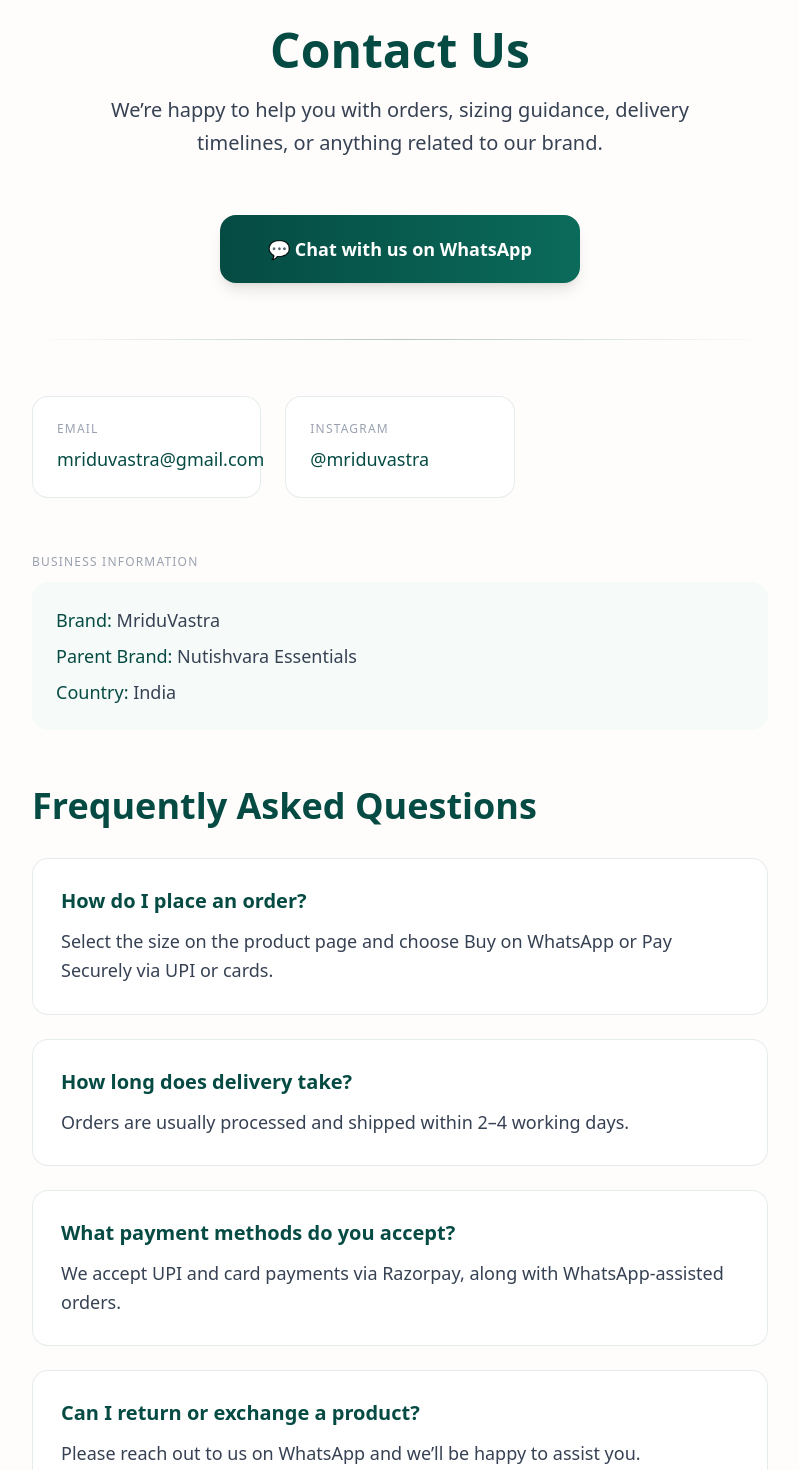
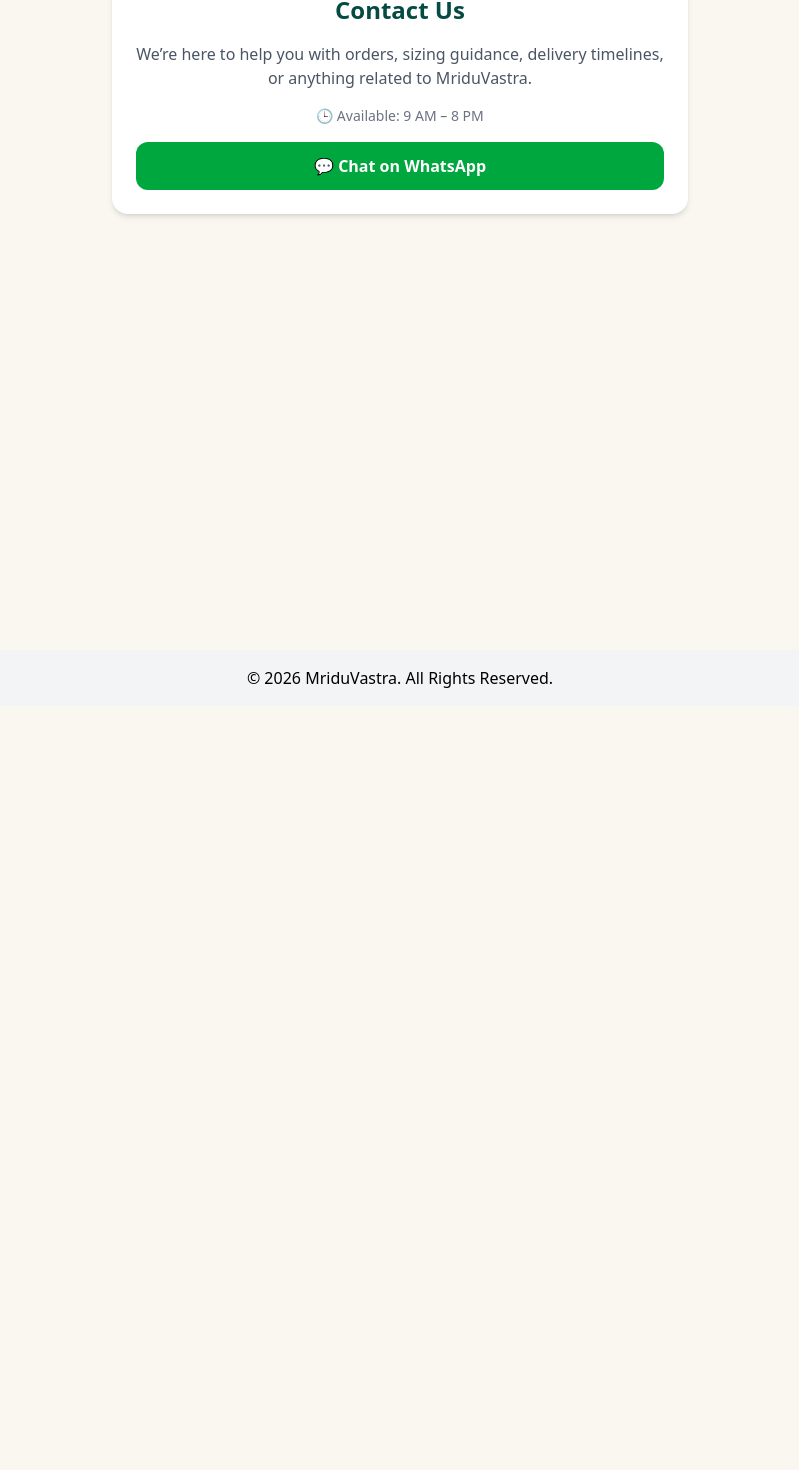
Before and after one commit to nishinavalan/MriduVastra, a Next.js app: page /contact in a window 1280 px wide. Shown: the part 190-1660 px from the top of the page, without its empty margins (240-1039 px from the left). After the commit the page ends 896 px from the top, so only its background shows below. Built offline with nearby package versions, Linux system fonts and the light colour scheme.

Commit message:
Fixed spacing and layout for mobile view.

```diff
--- a/src/app/components/Footer.js
+++ b/src/app/components/Footer.js
@@ -1,6 +1,6 @@
 export default function Footer() {
   return (
-    <footer className="bg-gray-100 dark:bg-gray-900 text-black dark:text-white text-center py-4 mt-10">F
+    <footer className="bg-gray-100 dark:bg-gray-900 text-black dark:text-white text-center py-4 mt-10">
       <p>© {new Date().getFullYear()} MriduVastra. All Rights Reserved.</p>
     </footer>
   );
--- a/src/app/components/babywear/BabyWearSection.jsx
+++ b/src/app/components/babywear/BabyWearSection.jsx
@@ -10,7 +10,7 @@
   const [sliderRef] = useKeenSlider({
     loop: false,
     mode: "snap",
-    slides: { perView: 1.2, spacing: 16 },
+    slides: { perView: 1.1, spacing: 12 },
     breakpoints: {
       "(min-width: 640px)": { slides: { perView: 2.2, spacing: 20 } },
       "(min-width: 1024px)": { slides: { perView: 3.2, spacing: 24 } },
--- a/src/app/components/yogawear/YogaWearSection.jsx
+++ b/src/app/components/yogawear/YogaWearSection.jsx
@@ -11,8 +11,8 @@
     loop: false,
     mode: "snap",
     slides: {
-      perView: 1.2,
-      spacing: 16,
+      perView: 1.1,
+      spacing: 12,
     },
     breakpoints: {
       "(min-width: 640px)": {
--- a/src/app/contact/page.js
+++ b/src/app/contact/page.js
@@ -1,125 +1,27 @@
 export default function ContactPage() {
   return (
     <section className="max-w-4xl mx-auto px-6 py-20">
-      <div className="bg-white/70 backdrop-blur rounded-3xl shadow-md p-10 sm:p-14 space-y-14">
+      <div className="max-w-xl mx-auto bg-white dark:bg-gray-900 p-6 rounded-2xl shadow-md text-center space-y-4">
 
-        {/* HEADER */}
-        <div className="text-center space-y-5">
-          <h1 className="text-5xl font-bold text-[#054B43]">
+  <h2 className="text-2xl font-semibold text-[#054B43]">
     Contact Us
-          </h1>
+  </h2>
 
-          <p className="text-xl text-gray-700 max-w-2xl mx-auto leading-relaxed">
-            We’re happy to help you with orders, sizing guidance,
-            delivery timelines, or anything related to our brand.
+  <p className="text-gray-600 dark:text-gray-300">
+    We’re here to help you with orders, sizing guidance, delivery timelines, or anything related to MriduVastra.
   </p>
+
+  <div className="text-sm text-gray-500">
+    🕒 Available: 9 AM – 8 PM
   </div>
 
-        {/* WHATSAPP CTA */}
-        <div className="flex justify-center">
   <a
-            href={`https://wa.me/${process.env.NEXT_PUBLIC_WHATSAPP_NUMBER}`}
-            target="_blank"
-            rel="noopener noreferrer"
-            className="flex items-center gap-3 px-12 py-5
-                       rounded-2xl text-lg font-semibold text-white
-                       bg-linear-to-r from-[#054B43] to-[#0B6B5A]
-                       shadow-lg hover:scale-[1.02] hover:opacity-95 transition"
+    href="/api/whatsapp"
+    className="block w-full bg-green-600 text-white py-3 rounded-xl font-semibold hover:bg-green-700 transition"
   >
-            💬 Chat with us on WhatsApp
+    💬 Chat on WhatsApp
   </a>
-        </div>
 
-        {/* DIVIDER */}
-        <div className="h-px bg-linear-to-r from-transparent via-[#054B43]/30 to-transparent" />
-
-        {/* CONTACT INFO CARDS */}
-        <div className="grid gap-6 sm:grid grid-cols-1 sm:grid-cols-2 md:grid-cols-3 gap-4">
-          <div className="rounded-2xl border border-[#054B43]/10 bg-white p-6">
-            <p className="text-xs uppercase tracking-widest text-gray-400 mb-2">
-              Email
-            </p>
-            <p className="text-lg font-medium text-[#054B43]">
-              mriduvastra@gmail.com
-            </p>
-          </div>
-
-          <div className="rounded-2xl border border-[#054B43]/10 bg-white p-6">
-            <p className="text-xs uppercase tracking-widest text-gray-400 mb-2">
-              Instagram
-            </p>
-            <p className="text-lg font-medium text-[#054B43]">
-              @mriduvastra
-            </p>
-          </div>
-        </div>
-
-        {/* BUSINESS INFO */}
-        <div className="space-y-3">
-          <p className="text-xs uppercase tracking-widest text-gray-400">
-            Business Information
-          </p>
-
-          <div className="rounded-2xl bg-[#F6FBF9] p-6 text-lg text-gray-700 space-y-2">
-            <p>
-              <span className="font-medium text-[#054B43]">Brand:</span>{" "}
-              MriduVastra
-            </p>
-            <p>
-              <span className="font-medium text-[#054B43]">Parent Brand:</span>{" "}
-              Nutishvara Essentials
-            </p>
-            <p>
-              <span className="font-medium text-[#054B43]">Country:</span>{" "}
-              India
-            </p>
-          </div>
-        </div>
-
-        {/* FAQs */}
-        <div className="space-y-8">
-          <h2 className="text-4xl font-bold text-[#054B43]">
-            Frequently Asked Questions
-          </h2>
-
-          <div className="space-y-6">
-            {[
-              {
-                q: "How do I place an order?",
-                a: "Select the size on the product page and choose Buy on WhatsApp or Pay Securely via UPI or cards."
-              },
-              {
-                q: "How long does delivery take?",
-                a: "Orders are usually processed and shipped within 2–4 working days."
-              },
-              {
-                q: "What payment methods do you accept?",
-                a: "We accept UPI and card payments via Razorpay, along with WhatsApp-assisted orders."
-              },
-              {
-                q: "Can I return or exchange a product?",
-                a: "Please reach out to us on WhatsApp and we’ll be happy to assist you."
-              }
-            ].map((item, index) => (
-              <div
-                key={index}
-                className="rounded-2xl border border-[#054B43]/10 bg-white p-7"
-              >
-                <p className="text-xl font-semibold text-[#054B43]">
-                  {item.q}
-                </p>
-                <p className="text-lg text-gray-700 mt-3 leading-relaxed">
-                  {item.a}
-                </p>
-              </div>
-            ))}
-          </div>
-        </div>
-
-        {/* FOOTER NOTE */}
-        <p className="text-center text-sm tracking-wide text-gray-400 pt-10">
-          Handcrafted babywear • Yogawear • Made with care in India
-        </p>
 </div>
     </section>
   );
--- a/src/app/page.js
+++ b/src/app/page.js
@@ -16,6 +16,9 @@
             className="w-28 md:w-40 h-auto"
           />
         </div>
+        <div className="p-5 text-xl font-bold text-green-600">
+          🌿 100% Cotton | 👶 Soft on skin | 🚚 Fast Delivery
+        </div>
         {/* <div className="p-10 text-4xl font-bold text-green-600">
                     Tailwind Working Successfully 🌿✨
                   </div> */}
--- a/src/app/product/page.js
+++ b/src/app/product/page.js
@@ -117,7 +117,7 @@
 
       <div className="flex flex-col lg:flex-row gap-8">
         {/* IMAGE */}
-        <div className="w-full lg:w-1/2 mb-4 lg:mb-0">
+        <div className="w-full overflow-hidden lg:w-1/2 mb-4 lg:mb-0">
           <BabyWearSlider images={images} productName={product.name} />
         </div>
 
@@ -189,6 +189,6 @@
           </div>
         </div>
       </div>
-    </div>
+      </div>
   );
 }
```
Lines whose indentation alone changed are shown as unchanged.
